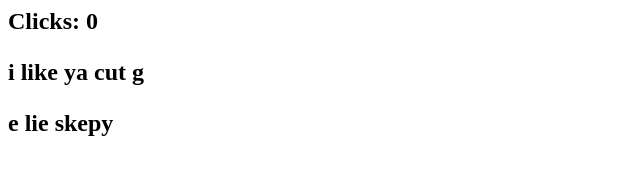
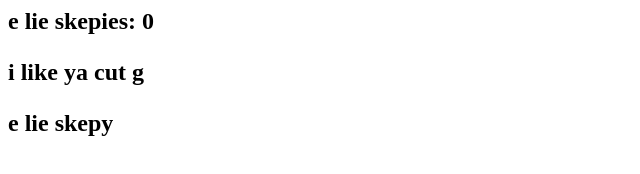
Before and after one commit to MrMegaWatt13/Voidix, a plain HTML site: page index.html in a window 1280 px wide. Shown: the whole page, without its empty margins (0-640 px from the left). Drawn offline with Linux system fonts and the light colour scheme.

Commit message:
Update index.html

```diff
--- a/index.html
+++ b/index.html
@@ -3,7 +3,7 @@
 <link rel="stylesheet" type="text/css" href="Style.css" />
 </head>
 <body>
-    <h2>Clicks: <span id="clicks">0</span>
+    <h2>e lie skepies: <span id="els">0</span>
     <p>i like ya cut g</p>
     <p>e lie skepy</p>
 <script> type="text/javascript" src="Script.js"</script>
```
